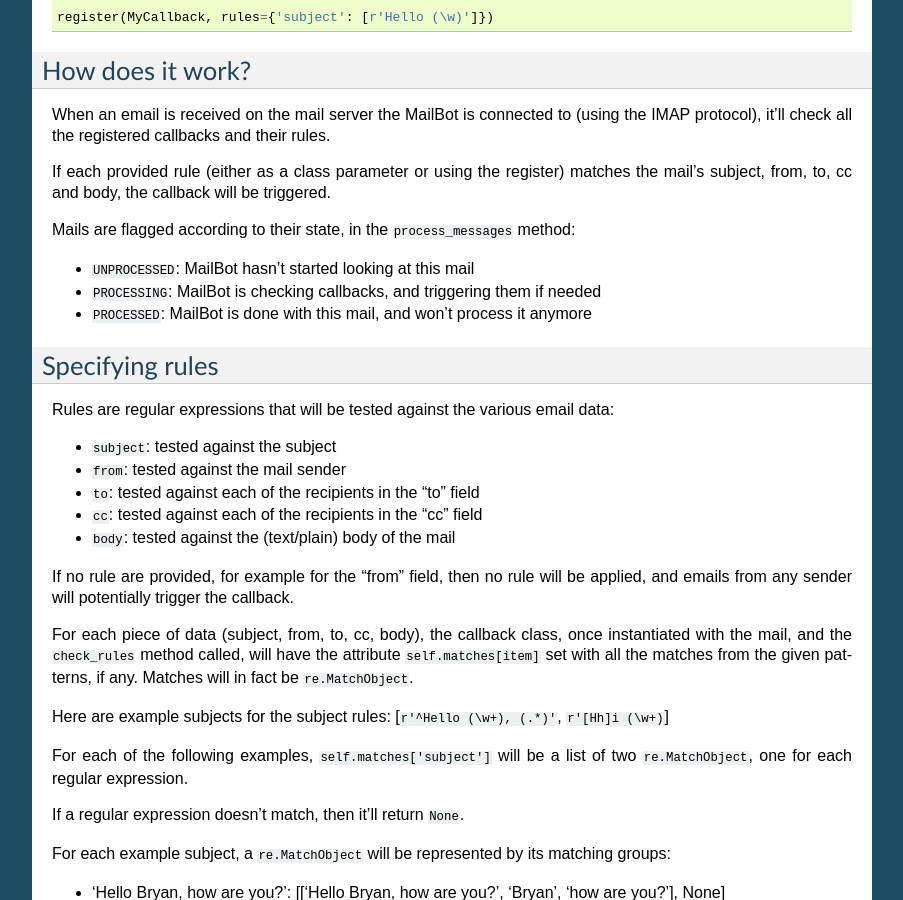
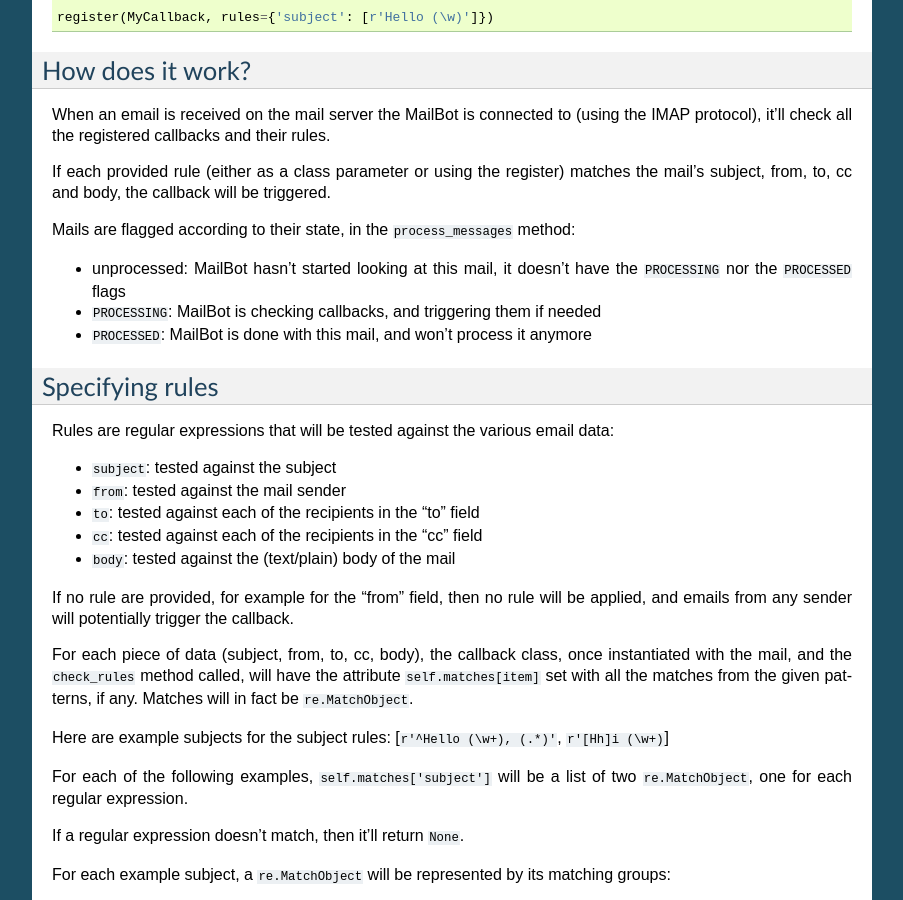
Before and after one commit to magopian/mailbot, a Sphinx documentation site: the page built from docs/source/index.rst, in a window 1280 px wide and 900 px high, scrolled down 2064 px. Shown: the whole window, without its empty margins (198-1101 px from the left). Built offline with Sphinx 7.4.7, drawn with Linux system fonts in a browser that asks for light colours.

Commit message:
doc update

```diff
--- a/docs/source/index.rst
+++ b/docs/source/index.rst
@@ -149,7 +149,8 @@ triggered.
 
 Mails are flagged according to their state, in the ``process_messages`` method:
 
-* ``UNPROCESSED``: MailBot hasn't started looking at this mail
+* unprocessed: MailBot hasn't started looking at this mail, it doesn't have the
+  ``PROCESSING`` nor the ``PROCESSED`` flags
 * ``PROCESSING``: MailBot is checking callbacks, and triggering them if needed
 * ``PROCESSED``: MailBot is done with this mail, and won't process it anymore
 
```
